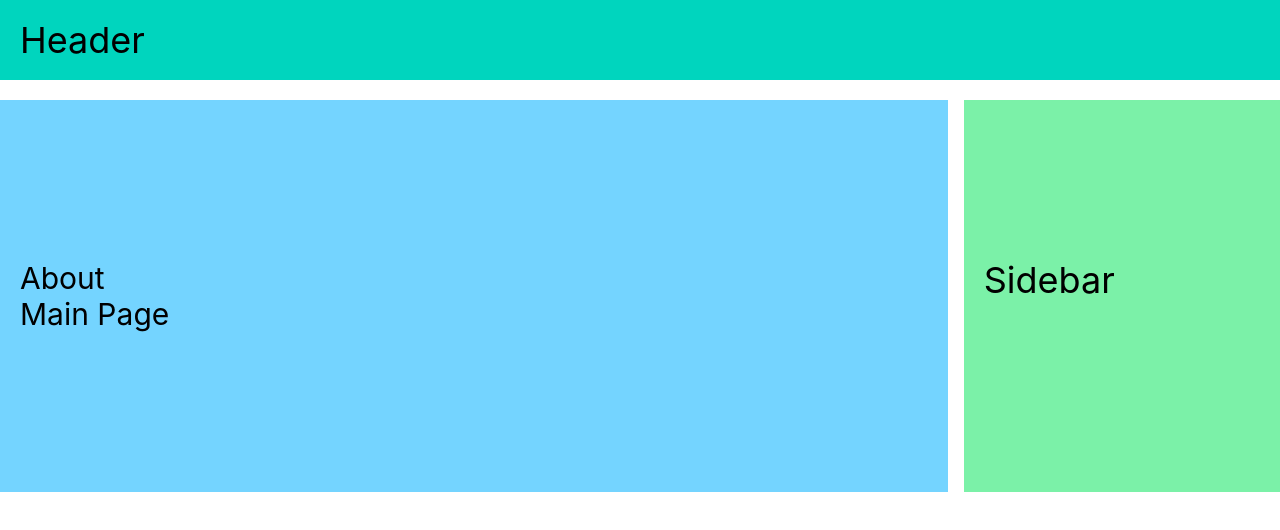
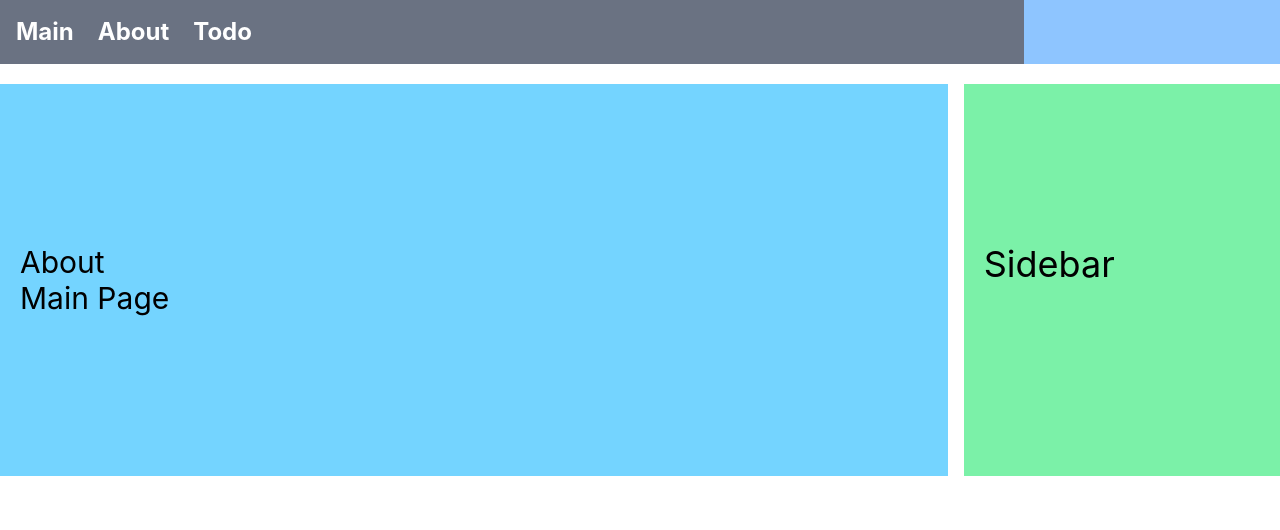
Before and after one commit to Jeon-Seho/Boot-React, a React (Vite) app in the folder frontend/: page / in a window 1280 px wide. Shown: the top 530 px of the page. Built offline with nearby package versions, Linux system fonts and the light colour scheme.

Commit message:
feat: 상단 메뉴 컴포넌트 구성

```diff
--- /dev/null
+++ b/frontend/src/components/menus/basicMenu.tsx
@@ -0,0 +1,23 @@
+import { NavLink } from 'react-router';
+
+function BasicMenu() {
+    return (
+        <nav id='navbar' className=" flex bg-blue-300">
+            <div className="w-4/5 bg-gray-500">
+                <ul className="flex p-4 text-white font-bold">
+                    <li className="pr-6 text-2xl">
+                        <NavLink to='/'>Main</NavLink>
+                    </li>
+                    <li className="pr-6 text-2xl">
+                        <NavLink to='/about'>About</NavLink>
+                    </li>
+                    <li className="pr-6 text-2xl">
+                        <NavLink to='todo'>Todo</NavLink>
+                    </li>
+                </ul>
+            </div>
+        </nav>
+    )
+}
+
+export default BasicMenu;
--- a/frontend/src/layouts/basicLayout.tsx
+++ b/frontend/src/layouts/basicLayout.tsx
@@ -1,14 +1,17 @@
-import { Outlet } from 'react-router';
+import type { ReactNode } from 'react';
+import BasicMenu from "../components/menus/basicMenu.tsx";
 
-const BasicLayout = () => {
+type BasicLayoutProps = {
+    children: ReactNode;
+};
+
+const BasicLayout = ({children}: BasicLayoutProps) => {
     return (
         <>
-            <header className="bg-teal-400 p-5">
-                <h1 className="text-2xl md:text-4xl">Header</h1>
-            </header>
+            <BasicMenu></BasicMenu>
             <div className="bg-white my-5 w-full flex flex-col space-y-4 md:flex-row md:space-x-4 md:space-y-0">
                 <main className="bg-sky-300 md:w-2/3 lg:w-3/4 px-5 py-40">
-                    <Outlet/>
+                    {children}
                 </main>
                 <aside className="bg-green-300 md:w-1/3 lg:w-1/4 px-5 py-40">
                     <h1 className="text-2xl md:text-4xl"> Sidebar </h1>
--- a/frontend/src/router/root.tsx
+++ b/frontend/src/router/root.tsx
@@ -1,4 +1,4 @@
-import { createBrowserRouter } from 'react-router';
+import { createBrowserRouter, Outlet } from 'react-router';
 
 import { lazy, Suspense } from 'react';
 import BasicLayout from "../layouts/basicLayout.tsx";
@@ -11,7 +11,7 @@ const About = lazy(() => import('../pages/aboutPage'))
 const router = createBrowserRouter([
     {
         path: "/",
-        Component: BasicLayout,
+        element: <BasicLayout><Outlet /></BasicLayout>,
         children: [
             {
                 index: true,
```
